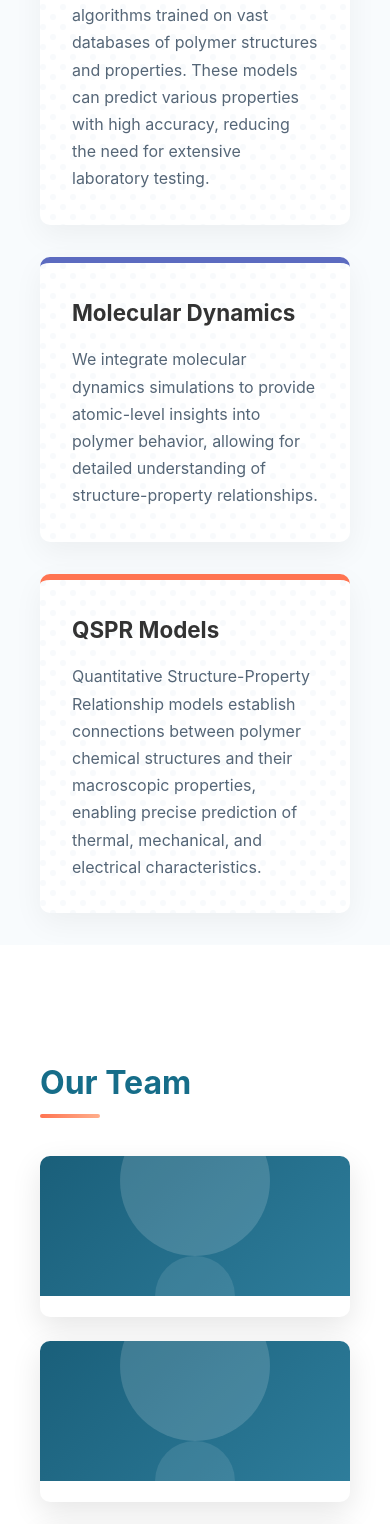
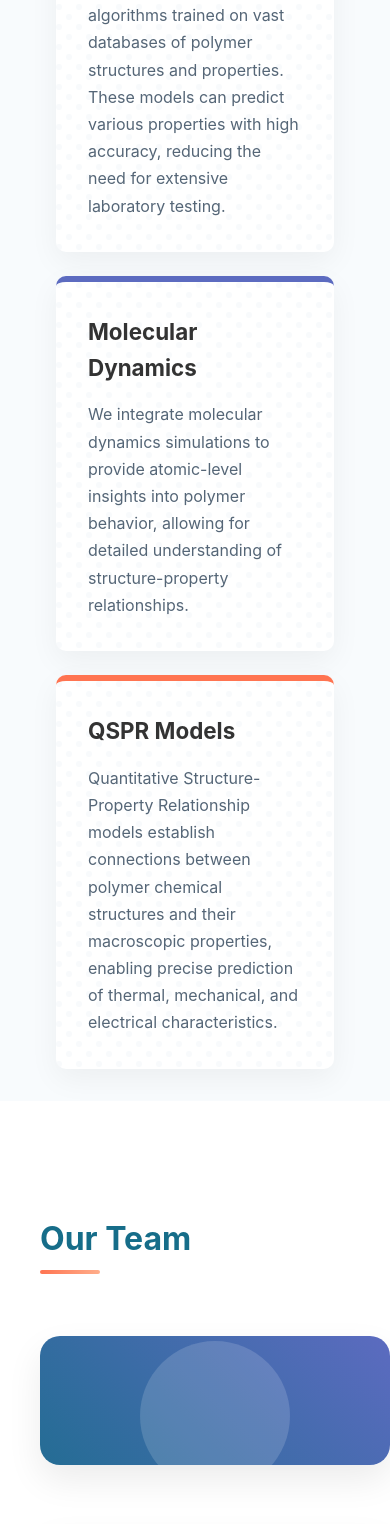
Before and after one commit to prathikreddy19/Transpolymer-PS, a React (Create React App) app in the folder Transpolymer-PS/frontend/: page /about in a window 390 px wide. Shown: the part 1657-3181 px from the top of the page. Built offline with nearby package versions, Linux system fonts and the light colour scheme.

Commit message:
Update App.css

```diff
--- a/Transpolymer-PS/frontend/src/components/App.css
+++ b/Transpolymer-PS/frontend/src/components/App.css
@@ -1021,46 +1021,17 @@ a:hover {
 .auth-links a {
   margin-left: 5px;
 }
-/* ————————————————————————————————
-   ABOUT US — responsive team grid + cards
-   ———————————————————————————————— */
+@media (max-width: 768px) {
+  .tech-cards {
+    display: flex;
+    flex-direction: column;
+    gap: 1.5rem;
+    align-items: center;
+    padding: 0 1rem;
+  }
 
-.about-section .team-members {
-  display: grid;
-  grid-template-columns: repeat(auto-fit, minmax(240px, 1fr));
-  gap: 1.5rem;
-  margin-top: 1rem;
-}
-
-.team-member {
-  background: #fff;
-  border-radius: 10px;
-  box-shadow: var(--shadow);
-  overflow: hidden;
-  text-align: center;
-}
-
-.team-member .member-photo {
-  width: 100%;
-  height: 140px;               /* fixed photo area */
-  background: linear-gradient(135deg, var(--primary), var(--primary-light));
-}
-
-/* text styling */
-.team-member h4 {
-  margin: 1rem 0 0.25rem;
-  font-size: 1.1rem;
-  color: var(--primary);
-}
-.team-member .member-bio {
-  font-size: 0.95rem;
-  color: #555;
-  padding: 0 1rem 1rem;
-}
-
-/* on very small screens, single-column */
-@media (max-width: 600px) {
-  .about-section .team-members {
-    grid-template-columns: 1fr;
+  .tech-card {
+    width: 100%;
+    max-width: 90vw;
   }
 }
```
